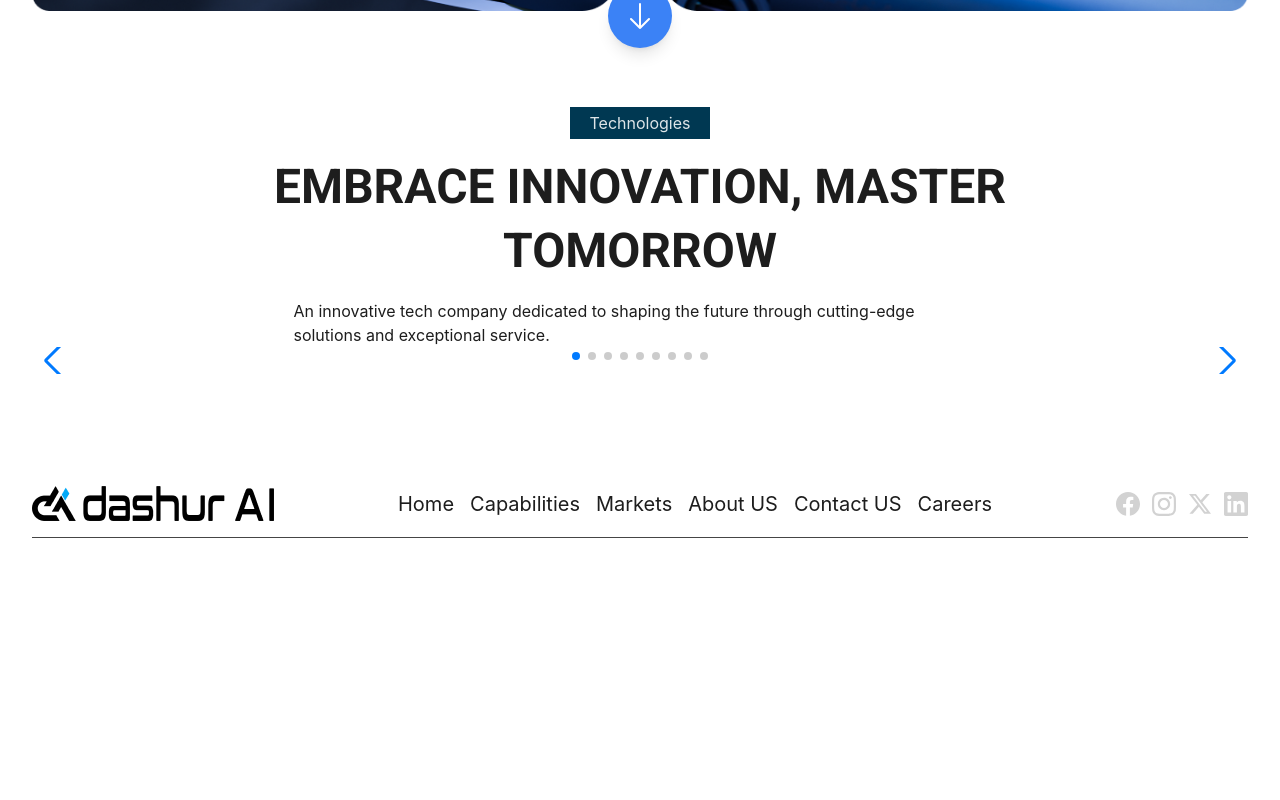
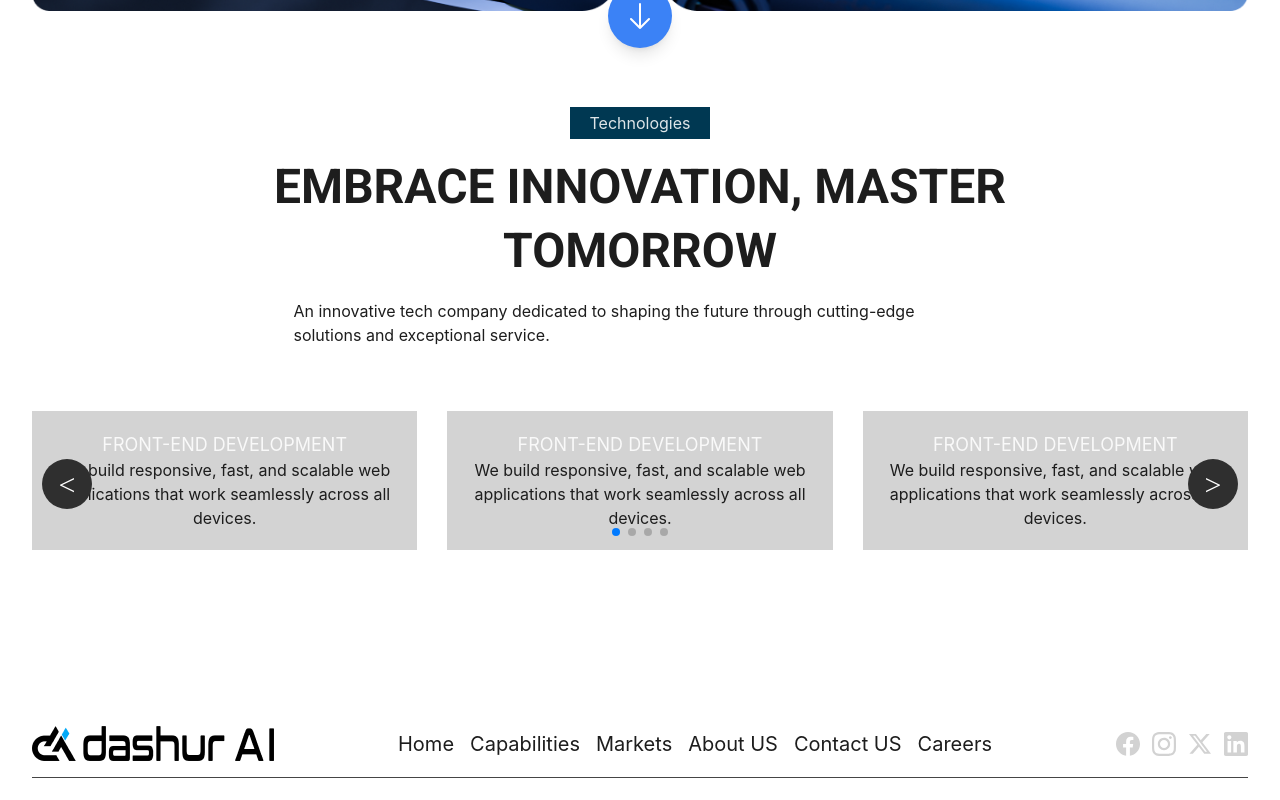
Before and after one commit to saadsrabon/dashurcorporate, a React (Vite) app: page / in a window 1280 px wide. Shown: the part 985-1785 px from the top of the page. Before the commit the page ends 1563 px from the top, so only its background shows below. Built offline with nearby package versions, Linux system fonts and the light colour scheme.

Commit message:
added slider

```diff
--- a/src/components/basicSlider.jsx
+++ b/src/components/basicSlider.jsx
@@ -11,13 +11,15 @@ import 'swiper/css/navigation';
 
 // import required modules
 import { Pagination, Navigation } from 'swiper/modules';
+import TechnologiesCard from './technologiesCard';
 
 export default function App() {
   return (
-    <>
+    <div className='py-16'>
       <Swiper
         slidesPerView={3}
         spaceBetween={30}
+
         loop={true}
         pagination={{
           clickable: true,
@@ -26,16 +28,29 @@ export default function App() {
         modules={[Pagination, Navigation]}
         className="mySwiper"
       >
-        <SwiperSlide>Slide 1</SwiperSlide>
-        <SwiperSlide>Slide 2</SwiperSlide>
-        <SwiperSlide>Slide 3</SwiperSlide>
-        <SwiperSlide>Slide 4</SwiperSlide>
-        <SwiperSlide>Slide 5</SwiperSlide>
-        <SwiperSlide>Slide 6</SwiperSlide>
-        <SwiperSlide>Slide 7</SwiperSlide>
-        <SwiperSlide>Slide 8</SwiperSlide>
-        <SwiperSlide>Slide 9</SwiperSlide>
+        <SwiperSlide
+        style={{background:"none"}}
+        >
+            <TechnologiesCard/>
+        </SwiperSlide>
+        <SwiperSlide
+        style={{background:"none"}}
+        >
+            <TechnologiesCard/>
+        </SwiperSlide>
+        <SwiperSlide
+        style={{background:"none"}}
+        >
+            <TechnologiesCard/>
+        </SwiperSlide>
+        <SwiperSlide
+        style={{background:"none"}}
+        >
+            <TechnologiesCard/>
+        </SwiperSlide>
+
+
       </Swiper>
-    </>
+    </div>
   );
 }
--- /dev/null
+++ b/src/components/technologiesCard.jsx
@@ -0,0 +1,21 @@
+import React from 'react'
+
+const TechnologiesCard = () => {
+  return (
+    <div className='bg-[#26262633] py-5 px-2'>
+            <div className='flex justify-center items-center'>
+                <h2 className='uppercase'>Front-END DevelopmEnt</h2>
+                </div>
+                <div className='flex justify-center items-center'>
+                <p className='text-light-text text-base leading-6  dark:text-[#D2D2D2]'>
+                We build responsive, fast, and scalable web applications that work seamlessly across all devices.
+                </p>
+                </div>
+
+
+    </div>
+
+  )
+}
+
+export default TechnologiesCard;
--- a/src/index.css
+++ b/src/index.css
@@ -54,3 +54,26 @@ backdrop-filter: blur(50px);
   margin-left: auto;
   margin-right: auto;
 }
+.swiper-button-prev{
+  background-color:#2F2F2F;
+  padding: 25px;
+  border-radius: 50%;
+
+
+}
+.swiper-button-next{
+  background-color:#2F2F2F;
+  padding: 25px;
+  border-radius: 50%;
+}
+.swiper-button-next:after{
+  content: ">";
+  font-size: 30px;
+  color: #fff;
+}
+.swiper-button-prev:after{
+  content: "<";
+  font-size: 30px;
+  color: #fff;
+
+}
```
Also changed, not shown: 1 other file (tests, documents, lock files or other folders).
